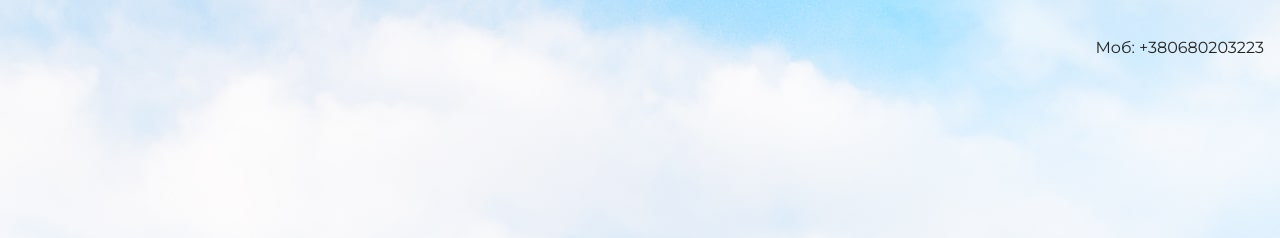
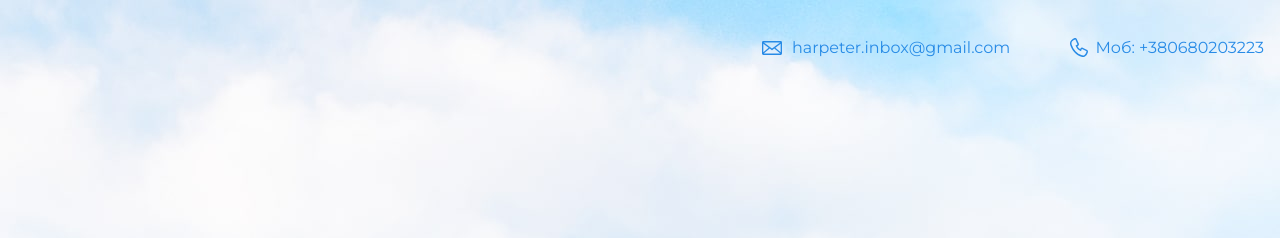
Before and after one commit to Harpeter/harpeter, a plain HTML site: page index.html in a window 1280 px wide. Shown: the top 238 px of the page. Drawn offline with nearby package versions, Linux system fonts and the light colour scheme.

Commit message:
Add files via upload

```diff
--- a/index.html
+++ b/index.html
@@ -9,7 +9,10 @@
 
   <body>
     <header class="page-header">
-      <div class="container">Моб: +380680203223</div>
+      <div class="container">
+        <a class="header-email" href="mailto:harpeter.inbox@gmail.com">harpeter.inbox@gmail.com</a>
+        <a class="header-phone" href="tel:+380680203223">Моб: +380680203223</a>
+      </div>
     </header>
 
     <section class="hero-image">
```
